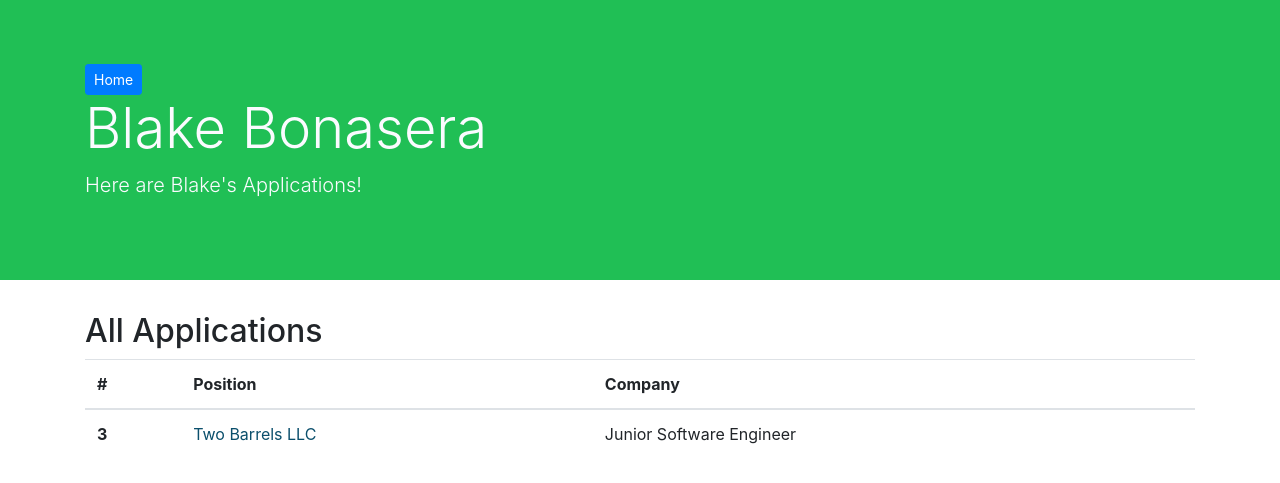
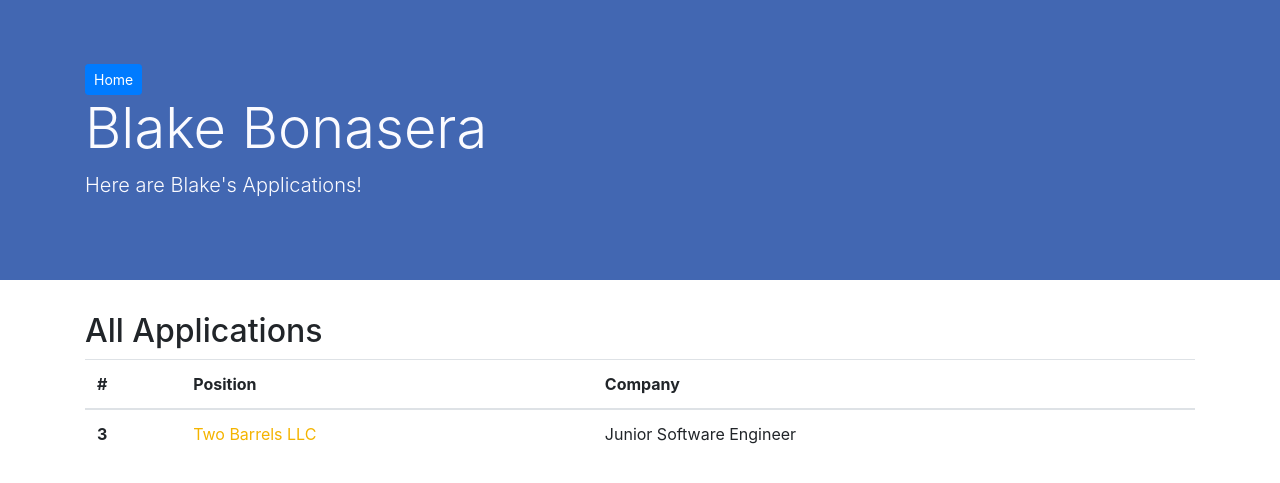
Before and after one commit to blakebonasera/App-Track, a Django app: page /user/1 in a window 1280 px wide. Shown: the top 483 px of the page. Run offline with Django 4.2, Linux system fonts and the light colour scheme; data comes from the database, SQL or seed files in the repository; both versions use the stored data as it was after the commit; some libraries are stand-ins or nearby versions.

Commit message:
Updated styling

```diff
--- a/ApplicationTracker/ApplicationTracker/settings.py
+++ b/ApplicationTracker/ApplicationTracker/settings.py
@@ -25,7 +25,7 @@ SECRET_KEY = 'django-insecure-&1e(b2jb!_i8g)v%rg4q)pf&+sj=-f$fy1r^#8e&@v5ttwsg48
 # SECURITY WARNING: don't run with debug turned on in production!
 DEBUG = True
 
-ALLOWED_HOSTS = ['0.0.0.0','35.93.22.194']
+ALLOWED_HOSTS = ['0.0.0.0','35.93.22.194','127.0.0.1']
 
 
 # Application definition
--- a/ApplicationTracker/main/templates/index.html
+++ b/ApplicationTracker/main/templates/index.html
@@ -18,8 +18,11 @@
         }
         .jumbotron{
             background-color:
-            #20BF55;
+            #4267B2;
             color: #FBFBFF;
+        }
+        a{
+            color: #F4B400;
         }
     </style>
 </head>
--- a/ApplicationTracker/main/templates/newApplication.html
+++ b/ApplicationTracker/main/templates/newApplication.html
@@ -14,8 +14,11 @@
     <style>
         .jumbotron{
             background-color:
-            #20BF55;
+            #4267B2;
             color: #FBFBFF;
+        }
+        a{
+            color: #F4B400;
         }
     </style>
 </head>
--- a/ApplicationTracker/main/templates/user.html
+++ b/ApplicationTracker/main/templates/user.html
@@ -14,11 +14,11 @@
     <style>
         .jumbotron{
             background-color:
-            #20BF55;
+            #4267B2;
             color: #FBFBFF;
         }
         a{
-            color: #0B4F6C;
+            color: #F4B400;
         }
     </style>
 </head>
```
Also changed, not shown: ApplicationTracker/main/templates/dashboard.html (+2 -6 lines), ApplicationTracker/main/templates/viewApplication.html (+2 -15 lines), ApplicationTracker/db.sqlite3.
